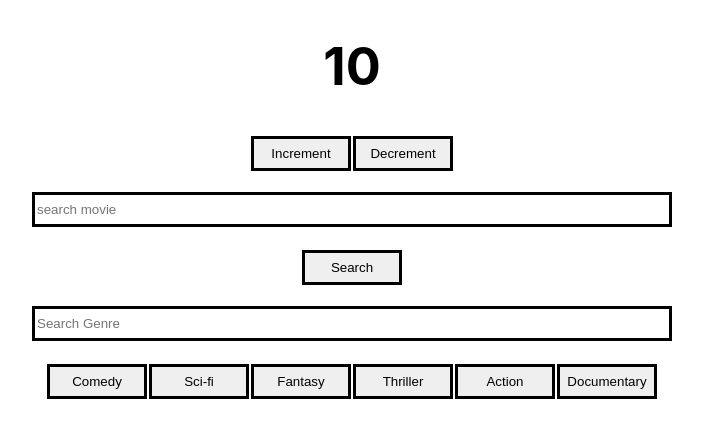
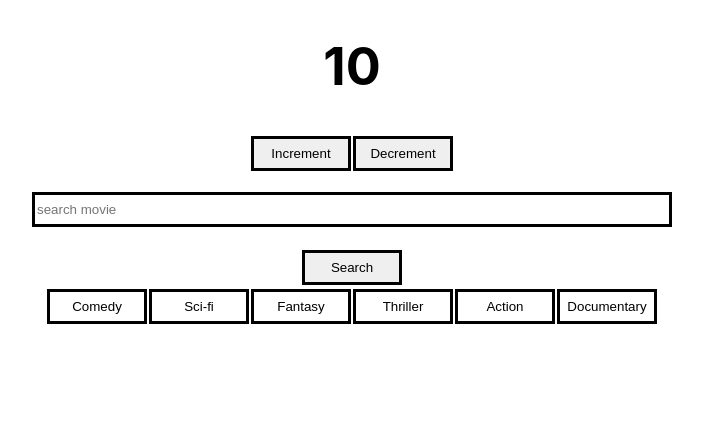
Before and after one commit to prashantranjan-1212/movies-api-reactjs, a React (Create React App) app: page / in a window 1280 px wide. Shown: the top 438 px of the page, without its empty margins (288-991 px from the left). Built offline with nearby package versions, Linux system fonts and the light colour scheme.

Commit message:
Updating components

```diff
--- a/src/App.js
+++ b/src/App.js
@@ -1,27 +1,43 @@
+import { Component } from "react";
 import "./App.css";
 import Counter from "./component/counter";
 import GenreSelect from "./component/genreSelect";
 import SearchForm from "./component/searchForm";
 
-function App() {
-  const genres = [
-    "Comedy",
-    "Sci-fi",
-    "Fantasy",
-    "Thriller",
-    "Action",
-    "Documentary",
-  ];
+class App extends Component {
+  constructor() {
+    super();
 
+    this.state = {
+      selectedGenre: null,
+    };
+  }
+
+  genres = ["Comedy", "Sci-fi", "Fantasy", "Thriller", "Action", "Documentary"];
+
+  genreSelectHandler = (genre) => {
+    this.setState(() => {
+      return { selectedGenre: genre };
+    });
+  };
+
+  render() {
+    const { genreSelectHandler, genres } = this;
+    const { selectedGenre } = this.state;
     return (
       <div className="App">
         <div className="App-header">
           <Counter initialValue={10} />
           <SearchForm searchValue={"search movie"} />
-        <GenreSelect genres={genres} />
+          <GenreSelect
+            genres={genres}
+            selectedGenre={selectedGenre}
+            onSelect={genreSelectHandler}
+          />
         </div>
       </div>
     );
   }
+}
 
 export default App;
--- a/src/component/genreSelect.css
+++ b/src/component/genreSelect.css
@@ -1,25 +1,7 @@
-.genre-search-box {
-    box-sizing: border-box;
-    width: 50%;
-    height: 35px;
-    border: solid;
-    margin: 20px;
+.genre-selected-button {
+  width: 100px;
+  height: 35px;
+  border: solid;
+  padding: 1px;
+  margin: 1px;
 }
-
-.genre-search-button {
-    width: 100px;
-    height: 35px;
-    border: solid;
-    padding: 1px;
-    margin: 1px;
-}
-
-.genre-selected-button {
-    background-color: DodgerBlue;
-    width: 100px;
-    height: 35px;
-    border: solid;
-    padding: 1px;
-    margin: 1px;
-
-}
--- a/src/component/genreSelect.js
+++ b/src/component/genreSelect.js
@@ -4,53 +4,28 @@ import "./genreSelect.css";
 export default class GenreSelect extends Component {
   constructor(props) {
     super(props);
-
-    this.state = {
-      genres: this.props.genres,
-      selectedButton: null,
-    };
   }
 
   render() {
+    const { genres, selectedGenre, onSelect } = this.props;
     return (
-      <div>
-        <div>
-          <input
-            className="genre-search-box"
-            type="search"
-            placeholder="Search Genre"
-            onSelect={(event) => {
-              const selectedGenre = event.target.value.toLocaleLowerCase();
-              this.setState(
-                () => {
-                  return {
-                    selectedButton: selectedGenre,
-                  };
-                },
-                () => {
-                  console.log(this.state.selectedButton);
-                }
-              );
-            }}
-          ></input>
-        </div>
-        <div>
-          {this.state.genres.map((genre) => {
+      <>
+        {genres.map((genre, index) => {
           return (
             <button
-                className={
-                  genre.toLocaleLowerCase() === this.state.selectedButton
-                    ? "genre-selected-button"
-                    : "genre-search-button"
-                }
-                key={genre}
+              key={index}
+              onClick={() => onSelect(genre)}
+              style={{
+                backgroundColor:
+                  genre === selectedGenre ? "DodgerBlue" : "white",
+              }}
+              className="genre-selected-button"
             >
               {genre}
             </button>
           );
         })}
-        </div>
-      </div>
+      </>
     );
   }
 }
--- a/src/component/searchForm.js
+++ b/src/component/searchForm.js
@@ -11,7 +11,7 @@ export default class SearchForm extends Component {
 
   render() {
     return (
-      <div>
+      <>
         <div>
           <input
             className="search-box"
@@ -42,7 +42,7 @@ export default class SearchForm extends Component {
             Search
           </button>
         </div>
-      </div>
+      </>
     );
   }
 }
```
Lines whose indentation alone changed are shown as unchanged.
